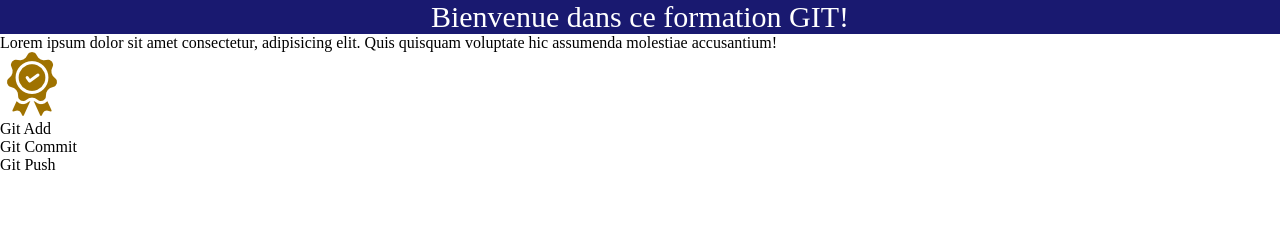
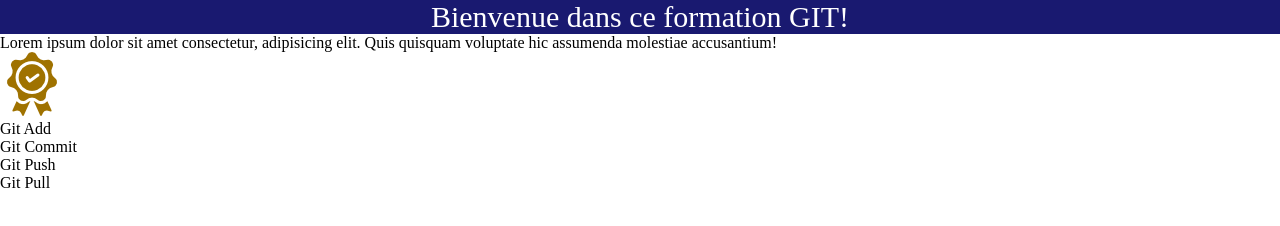
Before and after one commit to benjamindesenlis/Versionning_cours, a plain HTML site: page index.html in a window 1280 px wide. Drawn offline with Linux system fonts and the light colour scheme.

Commit message:
ajout gitpull

```diff
--- a/index.html
+++ b/index.html
@@ -24,6 +24,7 @@
         <li>Git Add</li>
         <li>Git Commit</li>
         <li>Git Push</li>
+        <li>Git Pull</li>
     </ul>
 </body>
 
```
